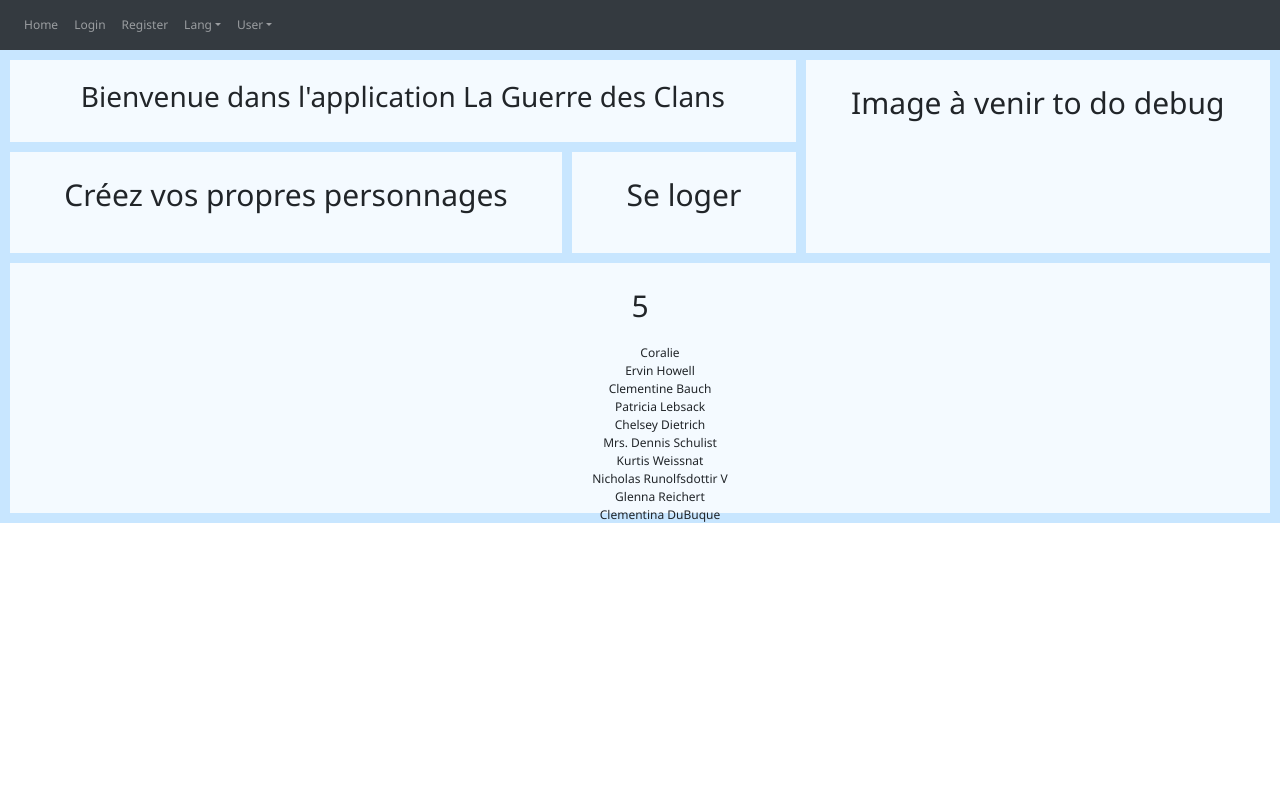
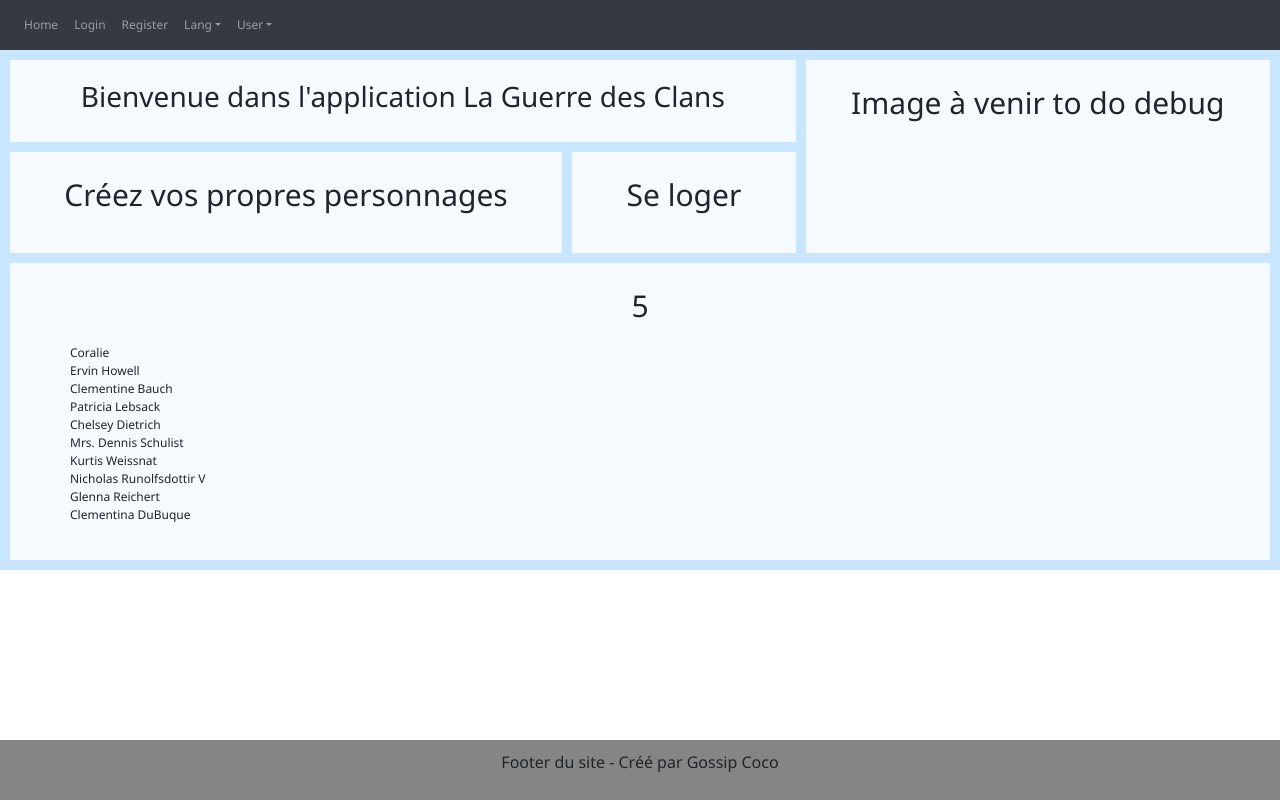
Before and after one commit to GossipCoco/appliVue, a Vue app: page / in a window 1280 px wide. Built offline with nearby package versions, Linux system fonts and the light colour scheme; no server answers.

Commit message:
layout + add footer

```diff
--- a/src/App.vue
+++ b/src/App.vue
@@ -1,11 +1,11 @@
 <template>
-<div>
-  <div class="main-content">
-        <main-menu />
-        <main-contain />
-    <!-- <footer-contain /> -->
+  <div>
+    <div class="main-content">
+      <main-menu />
+      <main-contain />
+      <footer-contain />
     </div>
-</div>
+  </div>
 </template>
 
 <script>
--- a/src/assets/css/layouts.css
+++ b/src/assets/css/layouts.css
@@ -37,6 +37,7 @@
   .grid-item.item5{
     display: flex;
     flex-direction: column;
+    height: auto;
   }
   /* Style the footer */
   .footer {
--- /dev/null
+++ b/src/assets/css/text.css
@@ -0,0 +1,3 @@
+.user-list{
+    text-align: left;
+}
--- a/src/components/Users/UsersList.vue
+++ b/src/components/Users/UsersList.vue
@@ -1,5 +1,5 @@
 <template>
-  <div>
+  <div class="user-list">
     <ul>
       <li v-for="(usersList, id) in users" :key="id">
         {{ usersList.name }}
--- a/src/main.js
+++ b/src/main.js
@@ -10,6 +10,7 @@ import 'bootstrap/dist/css/bootstrap.css'
 import 'bootstrap-vue/dist/bootstrap-vue.css'
 import './assets/css/main.css'
 import './assets/css/layouts.css'
+import './assets/css/text.css'
 import { library } from '@fortawesome/fontawesome-svg-core'
 import { faQuestion, faQuestionCircle, faSearch, faUser, faUserSecret } from '@fortawesome/free-solid-svg-icons'
 import { FontAwesomeIcon } from '@fortawesome/vue-fontawesome'
```
